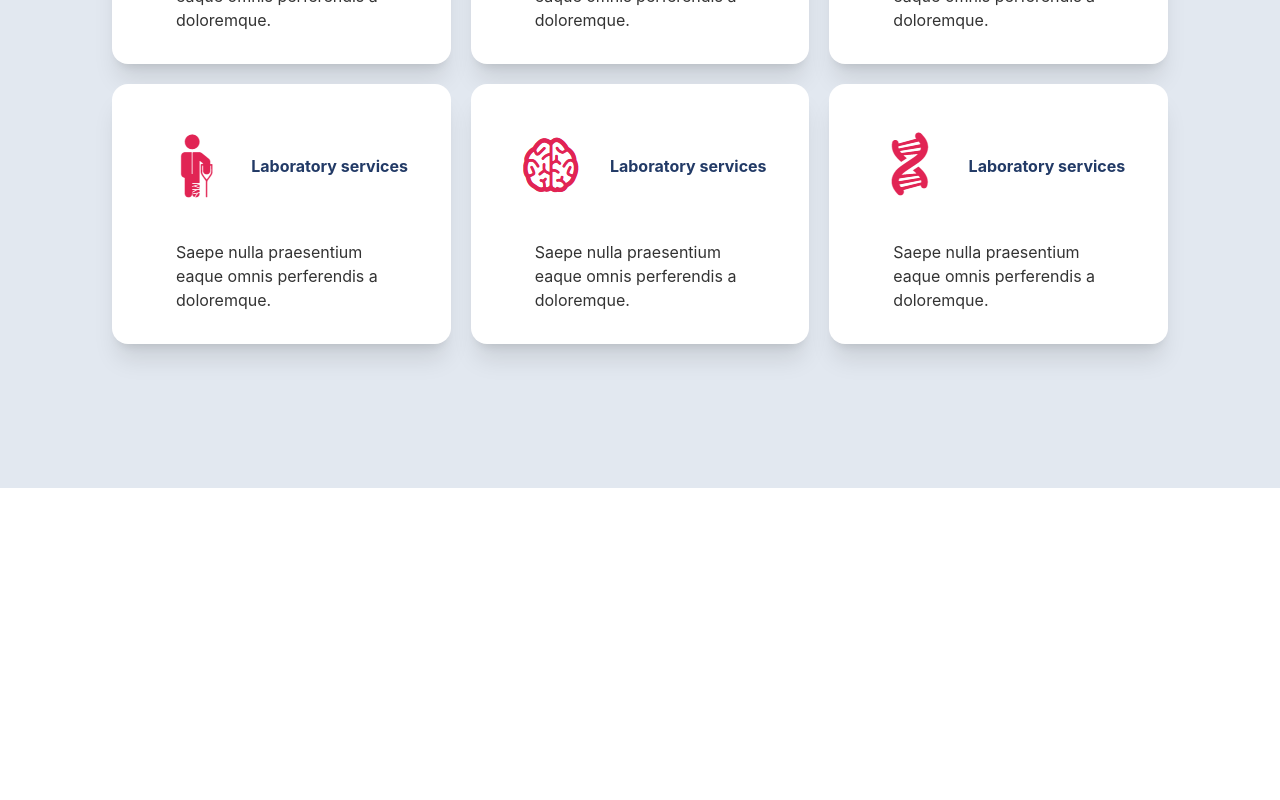
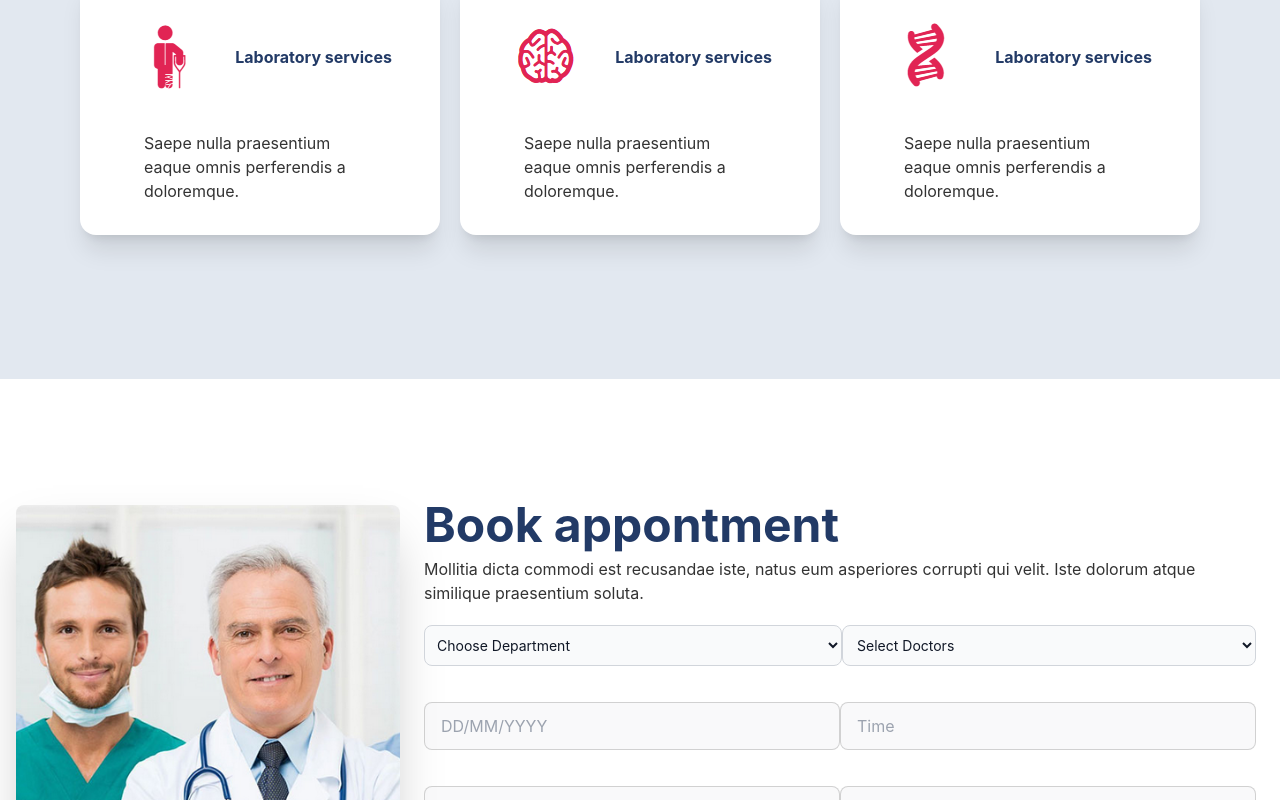
Before and after one commit to Hamidul-1/health-care-client, a React (Create React App) app: page / in a window 1280 px wide. Shown: the part 2716-3516 px from the top of the page. Before the commit the page ends 3204 px from the top, so only its background shows below. Built offline with nearby package versions, Linux system fonts and the light colour scheme.

Commit message:
BookAppoinment added

```diff
--- /dev/null
+++ b/src/Pages/Home/BookAppointment.js
@@ -0,0 +1,55 @@
+import React from 'react';
+import image from '../../assects/images/Rectangle 5.png'
+
+const BookAppointment = () => {
+    return (
+        <div>
+            <div class="hero min-h-screen bg-base-100">
+                <div class="hero-content flex-col lg:flex-row">
+                    <img src={image} class="max-w-sm rounded-lg shadow-2xl" />
+                    <div className='px-2'>
+                        <h1 class="text-5xl text-primary font-bold pb-2">Book appontment</h1>
+                        <p className='pb-5'>Mollitia dicta commodi est recusandae iste, natus eum asperiores corrupti qui velit. Iste dolorum atque similique praesentium soluta.</p>
+
+                        <div className='flex justify-between pb-9 '>
+                            <select id="countries" class=" pl-2 bg-gray-50 border border-gray-300 text-gray-900 text-sm rounded-lg focus:ring-blue-500 focus:border-blue-500 block w-full p-2.5 dark:bg-gray-700 dark:border-gray-600 dark:placeholder-gray-400 dark:text-white dark:focus:ring-blue-500 dark:focus:border-blue-500 pr-5">
+                                <option>Choose Department</option>
+                                <option>Canada</option>
+                                <option>France</option>
+                                <option>Germany</option>
+                            </select>
+
+                            <select id="countries" class="bg-gray-50 border border-gray-300 text-gray-900 text-sm rounded-lg focus:ring-blue-500 focus:border-blue-500 block w-full p-2.5 dark:bg-gray-700 dark:border-gray-600 dark:placeholder-gray-400 dark:text-white dark:focus:ring-blue-500 dark:focus:border-blue-500">
+                                <option>Select Doctors</option>
+                                <option>Canada</option>
+                                <option>France</option>
+                                <option>Germany</option>
+                            </select>
+
+                        </div>
+                        <div className='flex pb-9 '>
+                            <input type="text" placeholder="DD/MM/YYYY" class="input input-bordered w-full bg-gray-100 bg-opacity-50" />
+                            <input type="text" placeholder="Time" class="input input-bordered w-full bg-gray-100 bg-opacity-50" />
+
+                        </div>
+                        <div className='flex pb-9'>
+                            <input type="text" placeholder="Full Name" class="input input-bordered w-full bg-gray-100 bg-opacity-50" />
+                            <input type="text" placeholder="Phone Number" class="input input-bordered w-full bg-gray-100 bg-opacity-50" />
+                        </div>
+
+                        <div className='pb-9'>
+                            <textarea id="message" rows="4" class="block p-2.5 w-full text-sm text-gray-900 bg-gray-50 rounded-lg border border-gray-300 focus:ring-blue-500 focus:border-blue-500 dark:bg-gray-700 dark:border-gray-600 dark:placeholder-gray-400 dark:text-white dark:focus:ring-blue-500 dark:focus:border-blue-500" placeholder="Your message"></textarea>
+
+                        </div>
+                        <button class="btn btn-primary text-white text-base w-52">Make Appoinment ❯</button>
+                    </div>
+                </div>
+
+            </div>
+        </div>
+
+
+    );
+};
+
+export default BookAppointment;
--- a/src/Pages/Home/Home.js
+++ b/src/Pages/Home/Home.js
@@ -2,6 +2,7 @@ import React from 'react';
 
 import Appoinments from './Appoinments';
 import Banner from './Banner';
+import BookAppointment from './BookAppointment';
 import PersonalCare from './PersonalCare';
 import Served from './Served';
 import Success from './Success';
@@ -15,6 +16,7 @@ const Home = () => {
             <PersonalCare></PersonalCare>
             <Success></Success>
             <Served></Served>
+            <BookAppointment></BookAppointment>
         </div>
     );
 };
--- a/src/Pages/Home/PersonalCare.js
+++ b/src/Pages/Home/PersonalCare.js
@@ -6,15 +6,16 @@ import Ractangle5 from '../../assects/images/Rectangle 5.png';
 const PersonalCare = () => {
     return (
         <div className="container mx-auto my-24">
-            <div className='grid sm:grid-cols-1 md:grid-cols-2 lg:grid-cols-3'>
+            <div className='flex justify-center items-center'>
                 <div class="px-6">
                     <img class="pb-6" src={Ractangle6} alt="" />
                     <img class="pt-6" src={Ractangle7} alt="" />
                 </div>
+                <div className='flex justify-center items-center'>
                     <div class="flex justify-center items-center px-6">
-                    <img class="" src={Ractangle5} alt="" />
+                        <img class="w-full" src={Ractangle5} alt="pic" />
                     </div>
-                <div class="flex-col justify-center items-center px-6">
+                    <div class="flex-col justify-center items-center px-6 w-1/2">
                         <p class="text-5xl text-primary pb-2 ">Personal care & healthy living</p>
                         <p class="text-base ">We provide best leading medicle service Nulla
                             perferendis veniam deleniti ipsum official dolors
@@ -23,6 +24,7 @@ const PersonalCare = () => {
                     </div>
                 </div>
             </div>
+        </div>
     );
 };
 
--- a/src/Pages/Home/Served.js
+++ b/src/Pages/Home/Served.js
@@ -47,7 +47,7 @@ const Served = () => {
         }
     ]
     return (
-        <div className='bg-slate-200 px-28 py-36 mt-[-220px]'>
+        <div className='bg-slate-200 px-20 py-36 mt-[-220px]'>
             <div className='container mx-auto'>
                 <div className='pb-28'>
                     <div className='text-center'>
```
Lines whose indentation alone changed are shown as unchanged.
